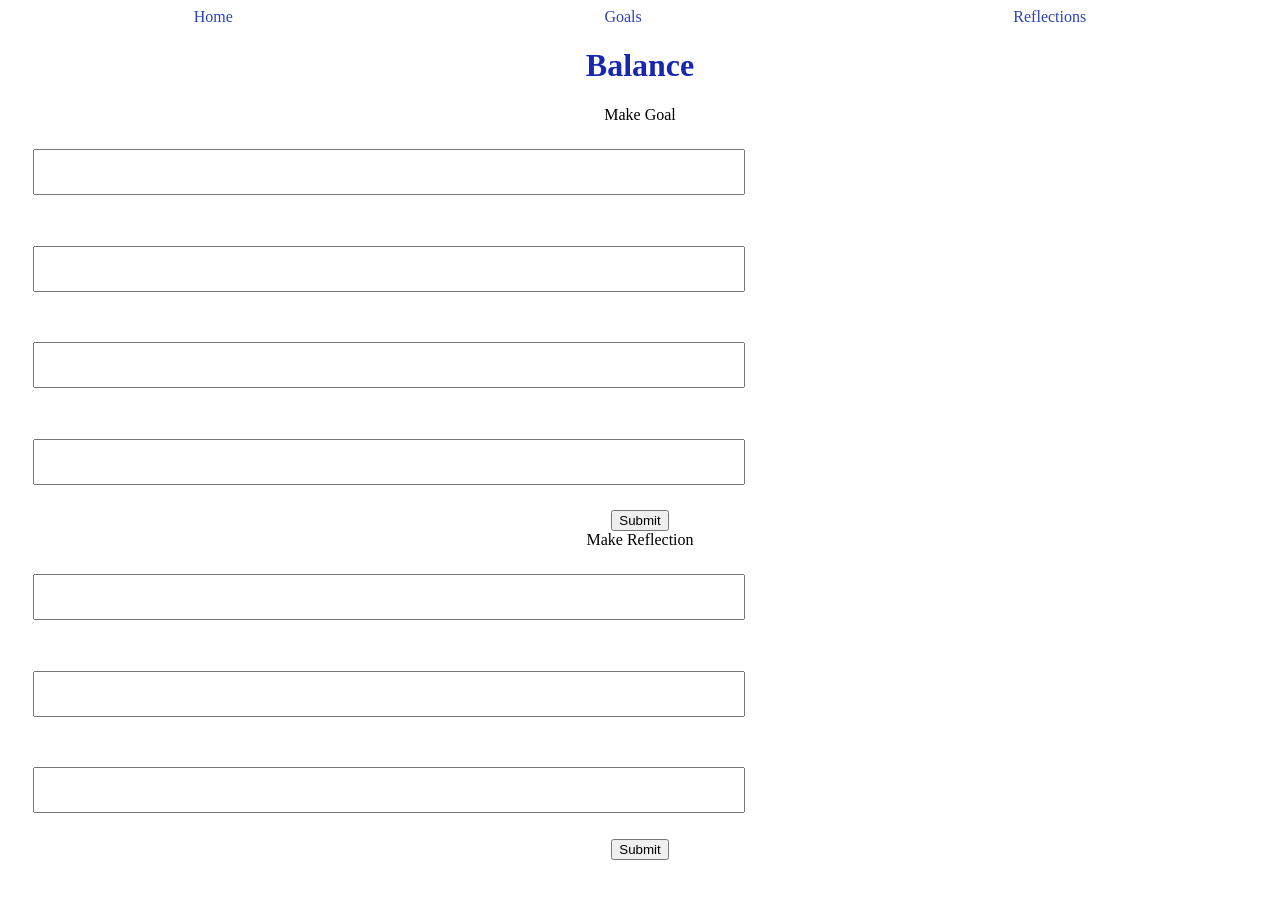
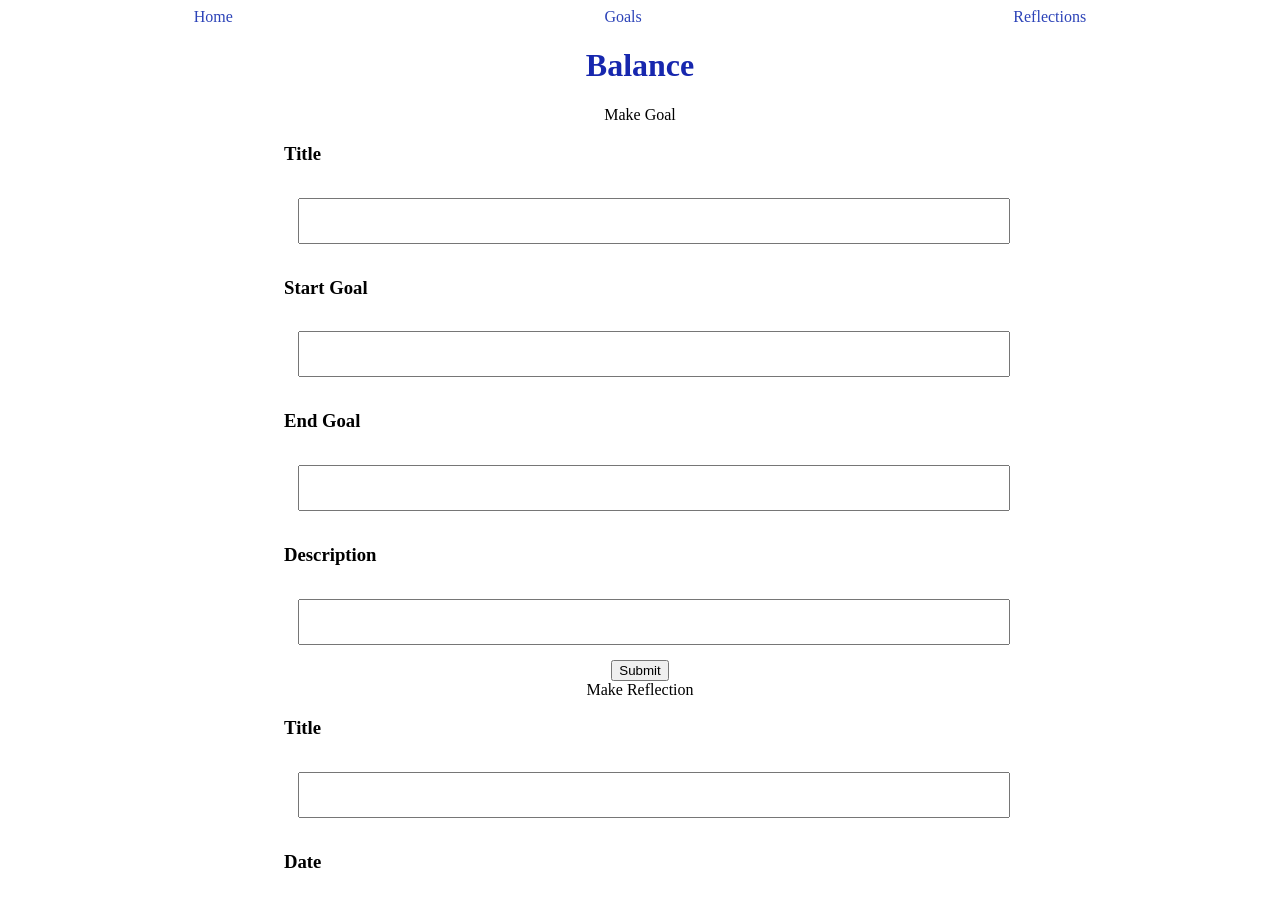
Before and after one commit to jinimbrancalhao/Balance-App, a React (Create React App) app in the folder client/: page / in a window 1280 px wide. Shown: the top 904 px of the page. Before the commit the page ends 868 px from the top, so only its background shows below. Built offline with nearby package versions, Linux system fonts and the light colour scheme.

Commit message:
form titles

```diff
--- a/client/src/pages/Home.js
+++ b/client/src/pages/Home.js
@@ -71,24 +71,28 @@ const Home = () => {
       <div className="heading">Make Goal</div>
       <div className="form">
         <form onSubmit={handleSubmit} id="post">
+          <h3>Title</h3>
           <input
             name="title"
             onChange={(e) => {
               handleChange(e)
             }}
           />
+          <h3>Start Goal</h3>
           <input
             name="start"
             onChange={(e) => {
               handleChange(e)
             }}
           />
+          <h3>End Goal</h3>
           <input
             name="end"
             onChange={(e) => {
               handleChange(e)
             }}
           />
+          <h3>Description</h3>
           <input
             name="description"
             onChange={(e) => {
@@ -103,18 +107,21 @@ const Home = () => {
       <div className="heading">Make Reflection</div>
       <div className="form">
         <form onSubmit={handleSubmitRef} id="post-ref">
+          <h3>Title</h3>
           <input
             name="title"
             onChange={(e) => {
               handleChangeRef(e)
             }}
           />
+          <h3>Date</h3>
           <input
             name="date"
             onChange={(e) => {
               handleChangeRef(e)
             }}
           />
+          <h3>Description</h3>
           <input
             name="description"
             onChange={(e) => {
```
